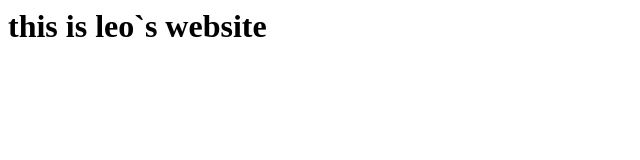
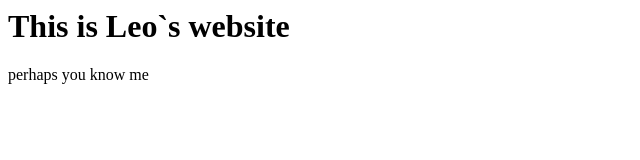
Before and after one commit to leo2rich/leo2rich.github.io, a plain HTML site: page index.html in a window 1280 px wide. Shown: the whole page, without its empty margins (0-640 px from the left). Drawn offline with Linux system fonts and the light colour scheme.

Commit message:
Update index.html

```diff
--- a/index.html
+++ b/index.html
@@ -1 +1,2 @@
-<h1>this is leo`s website</h1>
+<h1>This is Leo`s website</h1>
+<p> perhaps you know me</p>
```
